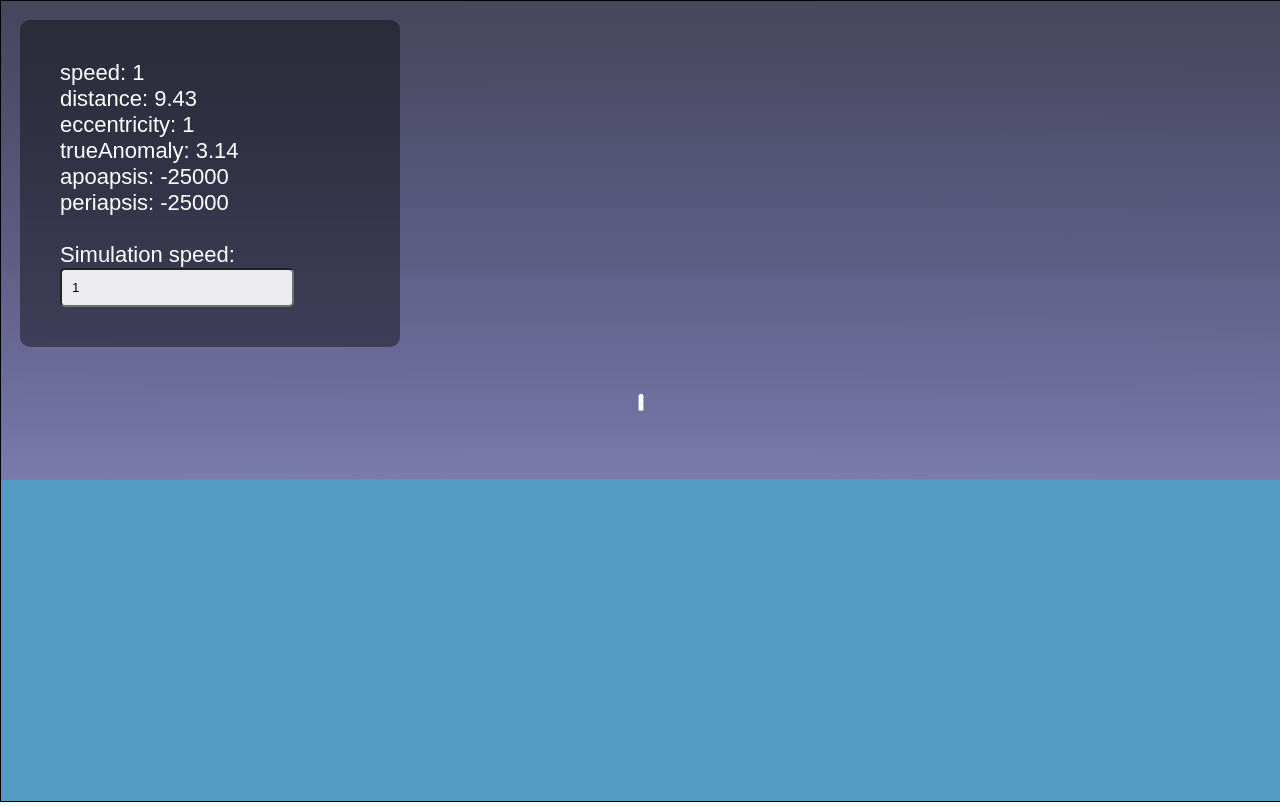
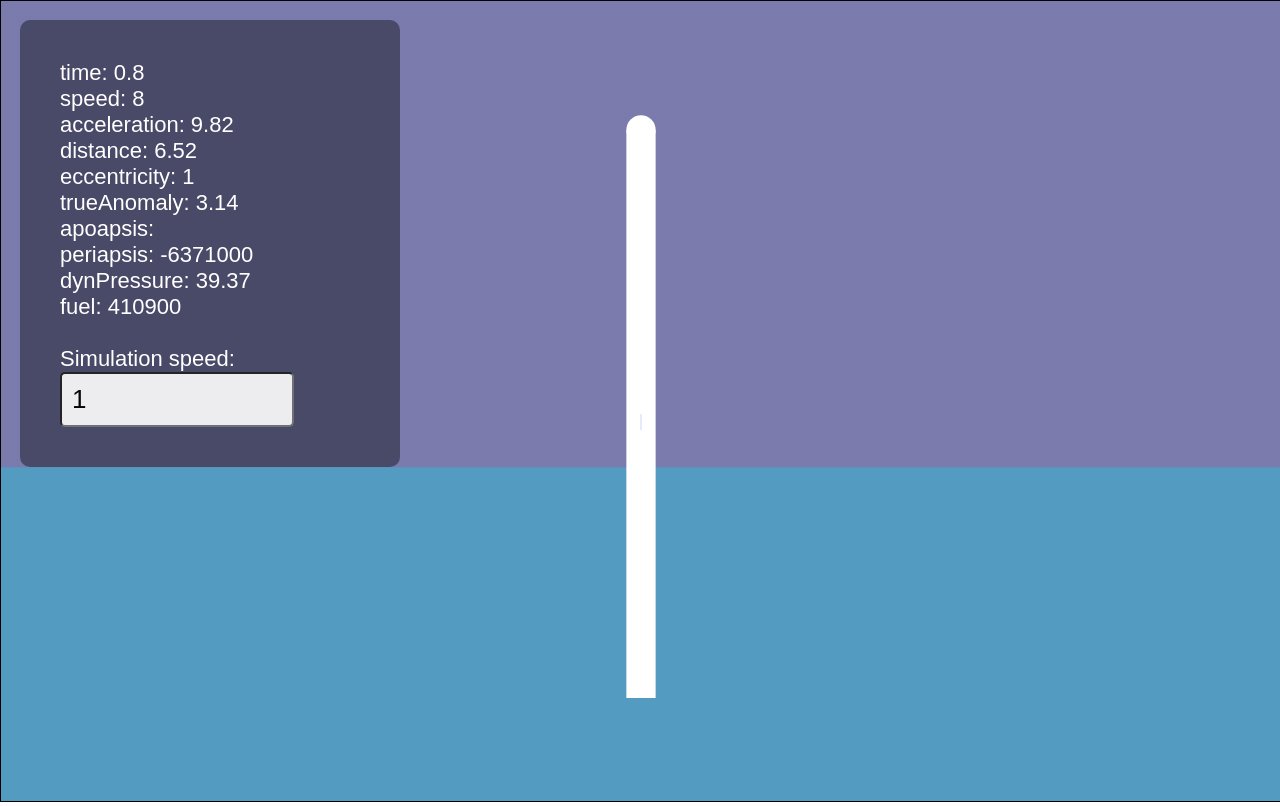
Before and after one commit to ElvinC/liftoff, a website built with webpack: page index.html in a window 1280 px wide. Built offline with nearby package versions, Linux system fonts and the light colour scheme; animation ran at ten frames a second.

Commit message:
Realistic sizes and added atmosphere

```diff
--- a/index.html
+++ b/index.html
@@ -8,12 +8,16 @@
 </head>
 <body>
 	<div id="HUD">
+		time: <span id="clock">0</span><br>
 		speed: <span id="speed">0</span> <br>
+		acceleration: <span id="acceleration">0</span> <br>
 		distance: <span id="distance">0</span><br>
 		eccentricity: <span id="eccentricity">0</span><br>
 		trueAnomaly: <span id="trueAnomaly">0</span><br>
 		apoapsis: <span id="apoapsis">0</span><br>
-		periapsis: <span id="periapsis">0</span><br><br>
+		periapsis: <span id="periapsis">0</span><br>
+		dynPressure: <span id="dynPressure">0</span><br>
+		fuel: <span id="fuel">0</span><br><br>
 		Simulation speed:
 		<input type="number" name="simSpeed" id="simSpeed" value="1" min="1" max="300" step="1">
 	</div>
--- a/src/js/Shapes/ellipticalOrbit.js
+++ b/src/js/Shapes/ellipticalOrbit.js
@@ -1,18 +1,20 @@
 import { Vector as Vec } from '../vector';
+import { GRAVITATIONAL_CONSTANT } from '../physics/constants';
 // import { Scene } from '../scene';
 
 /**
  * Draw an elliptical orbit
  * @param {*} bodyA Object with pos, mass and velocity, in motion
  * @param {*} bodyB Object with pos and mass, not in motion
- * @param {Number} gConstant Gravitational constant
  * @param {Scene} scene Scene to draw the orbit
+ * @param {Boolean} drawOrbit Draw orbit on scene
+ * @param {Number} opacity Opacity of drawn orbit
  */
-export function ellipticalOrbit(bodyA, bodyB, gConstant, scene, drawOrbit, opacity = 0.25) {
+export function ellipticalOrbit(bodyA, bodyB, scene, drawOrbit, opacity = 0.25) {
     // body A is in motion, body B is stationary
 
     // calculate useful values
-    const GMb = bodyB.mass * gConstant;
+    const GMb = bodyB.stdGravParam || bodyB.mass * GRAVITATIONAL_CONSTANT;
     // vector from B to A
     const rVec = bodyA.pos.sub(bodyB.pos);
     const rLen = rVec.length();
@@ -78,8 +80,9 @@ export function ellipticalOrbit(bodyA, bodyB, gConstant, scene, drawOrbit, opaci
         });
 
         // draw periapsis
+
         if (eccentricity < 0.9999) {
-            const dotSize = Math.min(10 / scene.camera.zoom, 200);
+            const dotSize = Math.min(6 / scene.camera.zoom, 50000);
             scene.circle(periapsisPos, dotSize, '#ff777799');
             scene.circle(apoapsisPos, dotSize, '#7777ff99');
         }
--- /dev/null
+++ b/src/js/physics/atmosphere.js
@@ -0,0 +1,167 @@
+import { STANDARD_GRAVITY } from './constants';
+
+
+const RSpecificAir = 287.058;
+const heatCapacityRatio = 1.4;
+
+// https://en.wikipedia.org/wiki/International_Standard_Atmosphere
+const layers = [
+    {
+        layer: 0,
+        name: 'Troposphere',
+        baseGeopotential: -610,
+        baseGeometric: -611,
+        lapse: +6.5,
+        baseTemperature: +19.0,
+        basePressure: 108900,
+        baseDensity: 1.2985,
+    },
+    {
+        layer: 1,
+        name: 'Tropopause',
+        baseGeopotential: 11000,
+        baseGeometric: 11019,
+        lapse: 0.0,
+        baseTemperature: -56.5,
+        basePressure: 22632,
+        baseDensity: 0.3639,
+    },
+    {
+        layer: 2,
+        name: 'Stratosphere',
+        baseGeopotential: 20000,
+        baseGeometric: 20063,
+        lapse: -1.0,
+        baseTemperature: -56.5,
+        basePressure: 5474.9,
+        baseDensity: 0.088,
+    },
+    {
+        layer: 3,
+        name: 'Stratosphere',
+        baseGeopotential: 32000,
+        baseGeometric: 32162,
+        lapse: -2.8,
+        baseTemperature: -44.5,
+        basePressure: 868.02,
+        baseDensity: 0.0132,
+    },
+    {
+        layer: 4,
+        name: 'Stratopause',
+        baseGeopotential: 47000,
+        baseGeometric: 47350,
+        lapse: 0.0,
+        baseTemperature: -2.5,
+        basePressure: 110.91,
+        baseDensity: 0.002,
+    },
+    {
+        layer: 5,
+        name: 'Mesosphere',
+        baseGeopotential: 51000,
+        baseGeometric: 51413,
+        lapse: +2.8,
+        baseTemperature: -2.5,
+        basePressure: 66.939,
+        baseDensity: 0.00086,
+    },
+    {
+        layer: 6,
+        name: 'Mesosphere',
+        baseGeopotential: 71000,
+        baseGeometric: 71802,
+        lapse: +2.0,
+        baseTemperature: -58.5,
+        basePressure: 3.9564,
+        baseDensity: 0.000064,
+    },
+    {
+        layer: 7,
+        name: 'Mesopause',
+        baseGeopotential: 84852,
+        baseGeometric: 86000,
+        lapse: 0,
+        baseTemperature: -86.28,
+        basePressure: 0.3734,
+        baseDensity: 0.00000696,
+    },
+];
+
+function celsiusToKelvin(temperature) {
+    return temperature + 273.15;
+}
+
+function getTemperature(layer, height) {
+    const bT = celsiusToKelvin(layer.baseTemperature);
+    const a = layer.lapse / 1000;
+    const deltaHeight = height - layer.baseGeometric;
+
+    const temperature = bT - deltaHeight * a;
+    return temperature;
+}
+
+function getPressureNoLapse(layer, height) {
+    // https://en.wikipedia.org/wiki/Barometric_formula
+    const l = layer;
+    const bT = celsiusToKelvin(l.baseTemperature);
+    const eqExponent = (-STANDARD_GRAVITY * (height - l.baseGeometric)) / (bT * RSpecificAir);
+    const pressure = l.basePressure * Math.exp(eqExponent);
+    return pressure;
+}
+
+function getPressure(layer, temperature) {
+    const l = layer;
+    const lapse = l.lapse / 1000;
+    const bT = celsiusToKelvin(l.baseTemperature);
+
+    // P = Pl * (T/Tl)^(-g0/a*R)
+    const eqExponent = STANDARD_GRAVITY / (lapse * RSpecificAir);
+
+    const pressure = l.basePressure * ((temperature / bT) ** eqExponent);
+
+    return pressure;
+}
+
+function getLayer(height) {
+    // find atmospheric layer
+    for (let i = 1; i < layers.length; i++) {
+        if (height < layers[i].baseGeometric) {
+            return layers[i - 1];
+        }
+    }
+    return null;
+}
+
+function speedOfSound(temperature) {
+    return Math.sqrt(heatCapacityRatio * RSpecificAir * temperature);
+}
+
+export function ISA(altitude) {
+    if (altitude > 86000 || altitude < -611) {
+        return {
+            temperature: 0,
+            pressure: 0,
+            density: 0,
+            soundSpeed: 0,
+        };
+    }
+
+    const layer = getLayer(altitude);
+
+    const temperature = getTemperature(layer, altitude);
+    let pressure = 0;
+    if (layer.lapse === 0) {
+        pressure = getPressureNoLapse(layer, altitude);
+    } else {
+        pressure = getPressure(layer, temperature);
+    }
+    const density = pressure / (RSpecificAir * temperature);
+    const soundSpeed = speedOfSound(temperature);
+    return {
+        temperature,
+        pressure,
+        density,
+        soundSpeed,
+    };
+}
--- /dev/null
+++ b/src/js/physics/constants.js
@@ -0,0 +1,2 @@
+export const GRAVITATIONAL_CONSTANT = 6.67408e-11;
+export const STANDARD_GRAVITY = 9.80665;
--- /dev/null
+++ b/src/js/rocketParts/engine.js
@@ -0,0 +1,99 @@
+import { STANDARD_GRAVITY } from '../physics/constants';
+// import { FuelTank } from './fuelTank';
+
+export class Engine {
+    constructor(mass, Isp, maxThrust, minThrust, numEngines, fuelTank, infiniteFuel = false, gimbalAngle = 0) {
+        this.mass = mass * numEngines;
+        this.Isp = Isp;
+        this.maxThrust = maxThrust * numEngines;
+        this.minThrust = minThrust * numEngines;
+        this.gimbalAngle = gimbalAngle;
+        this.infiniteFuel = infiniteFuel;
+
+        this.thrust = 0;
+        this.thrustChange = 0;
+        this.throttleRate = this.maxThrust * 2; // amount per second
+
+        // fuel tank
+        this.fuelTank = fuelTank;
+
+        // calculate exhaust velocity
+        this.Ve = Isp * STANDARD_GRAVITY;
+    }
+
+    /**
+     * Set the current throttle
+     * @param {Number} amount amount of throttle in Newtons
+     */
+    setThrottle(amount) {
+        // if zero, keep at zero
+        if (this.thrust !== 0) {
+            this.thrust = Math.min(this.maxThrust, Math.max(this.minThrust, amount));
+        }
+
+        // if engine is off, start at minThrust. If at min and throttling down, go to 0.
+        if (this.thrust === 0 && this.thrustChange > 0) {
+            this.thrust = this.minThrust;
+        } else if (this.thrust === this.minThrust && this.thrustChange < 0) {
+            this.thrust = 0;
+        }
+    }
+
+    /**
+     * Begin throttle up
+     */
+    beginThrottleUp() {
+        this.thrustChange = this.throttleRate;
+    }
+
+    /**
+     * Begin throttle down
+     */
+    beginThrottleDown() {
+        this.thrustChange = -this.throttleRate;
+    }
+
+    /**
+     * Stop throttling
+     */
+    throttleStop() {
+        this.thrustChange = 0;
+    }
+
+    /**
+     * Returns the current mass flow rate
+     */
+    getMdot() {
+        return this.thrust / this.Ve;
+    }
+
+    /**
+     * Update parameters
+     * @param {Number} dt Timestep in seconds
+     */
+    simulateFrame(dt) {
+        this.setThrottle(this.thrust + this.thrustChange * dt);
+
+        // consume fuel
+        if (!this.infiniteFuel) {
+            this.fuelTank.fuel -= this.getMdot() * dt;
+        }
+    }
+
+    /**
+     * Returns the current thrust.
+     * @param {Number} dt The timestep in seconds
+     */
+    getThrustAndUpdateFuel(dt) {
+        if (this.fuelTank.fuel <= 0) {
+            this.thrust = 0;
+            return 0;
+        }
+
+        const deltaV = this.Ve * Math.log((this.fuelTank.fuel + this.fuelTank.dryMass) / this.fuelTank.dryMass);
+
+        // update thrust and consume fuel
+        this.simulateFrame(dt);
+        return this.thrust;
+    }
+}
--- /dev/null
+++ b/src/js/rocketParts/fuelTank.js
@@ -0,0 +1,7 @@
+export class FuelTank {
+    constructor(wetMass, dryMass) {
+        this.wetMass = wetMass;
+        this.dryMass = dryMass;
+        this.fuel = wetMass - dryMass;
+    }
+}
--- a/src/js/sprites/rocket.js
+++ b/src/js/rocketParts/rocket.js
@@ -1,5 +1,6 @@
 import { Vec2, Vector as Vec } from '../vector';
 import { ellipticalOrbit } from '../Shapes/ellipticalOrbit';
+import { ISA } from '../physics/atmosphere';
 
 // import { Scene } from '../scene';
 
@@ -12,14 +13,13 @@ export class Rocket {
      * @param {Number} angle angle in radians
      * @param {Array} planetList a list of planets
      */
-    constructor(pos, vel, mass, angle, planetList) {
+    constructor(pos, vel, mass, angle, planetList, engine) {
         // dynamics
         this.pos = Vec.toVector(pos);
         this.vel = Vec.toVector(vel);
         this.acc = new Vec2(0, 0);
-        this.thrust = 0; // thrust in radial direction
-        this.thrustChange = 0;
 
+        // parameters
         this.mass = mass;
         this.angle = angle;
         this.angularVel = 0;
@@ -31,38 +31,36 @@ export class Rocket {
             apoapsis: 0,
         };
 
-        this.rocketHeight = 1.8;
-        this.rocketWidth = 0.6;
+        this.engine = engine;
+
+        this.rocketHeight = 71;
+        this.rocketWidth = 3.66;
 
         // main planet
         this.planetList = planetList;
 
         // settings
-        this.minThrust = 0;
-        this.maxThrust = 5000;
-        this.dragCoefficient = 0; // 0.00003;
-
-        this.gConstant = 1;
+        this.dragCoefficient = 0.03; // not based on anything
 
         const _self = this;
         $(window).keydown((e) => {
             switch (e.which) {
             // left/right
             case 37:
-                _self.angularAcc = -1;
+                _self.angularAcc = -0.2;
                 break;
 
             case 39:
-                _self.angularAcc = 1;
+                _self.angularAcc = 0.2;
                 break;
 
                 // up/down
             case 38:
-                _self.thrustChange = this.maxThrust / 50;
+                _self.engine.beginThrottleUp();
                 break;
 
             case 40:
-                _self.thrustChange = -this.maxThrust / 50;
+                _self.engine.beginThrottleDown();
                 break;
 
             default:
@@ -82,10 +80,10 @@ export class Rocket {
                 break;
                 // up/down
             case 38:
-                _self.thrustChange = 0;
+                _self.engine.throttleStop();
                 break;
             case 40:
-                _self.thrustChange = 0;
+                _self.engine.throttleStop();
                 break;
             default:
                 break;
@@ -101,18 +99,18 @@ export class Rocket {
         const planet = this.planetList[0];
 
         // DRAW PREDICTED PATH
-        const drawOrbit = scene.camera.zoom < 15;
-        this.orbitalParams = ellipticalOrbit(this, planet, this.gConstant, scene, drawOrbit);
+        const drawOrbit = scene.camera.zoom < 0.5;
+        this.orbitalParams = ellipticalOrbit(this, planet, scene, drawOrbit);
 
         // Draw fire first
-        let randAngle = (Math.random() - 0.5) * 0.02;
-        let fireLength = this.thrust / this.maxThrust * 1 - 0.05 * Math.random();
+        let randAngle = (Math.random() - 0.5) * 0.01;
+        let fireLength = this.engine.thrust / this.engine.maxThrust * 20 - 0.5 * Math.random();
         let fireOffset = new Vec2(-(this.rocketHeight / 2) - fireLength / 2, 0);
-        scene.rect(this.pos, fireLength, 0.2, this.angle + randAngle, '#fd753daa', fireOffset);
-        randAngle = (Math.random() - 0.5) * 0.05;
-        fireLength = this.thrust / this.maxThrust * 0.6 - 0.08 * Math.random();
+        scene.rect(this.pos, fireLength, 2, this.angle + randAngle, '#fd753daa', fireOffset);
+        randAngle = (Math.random() - 0.5) * 0.005;
+        fireLength = this.engine.thrust / this.engine.maxThrust * 10 - 0.1 * Math.random();
         fireOffset = new Vec2(-(this.rocketHeight / 2) - fireLength / 2, 0);
-        scene.rect(this.pos, fireLength, 0.1, this.angle + randAngle, '#ffd97677', fireOffset);
+        scene.rect(this.pos, fireLength, 1, this.angle + randAngle, '#ffd97677', fireOffset);
 
         // draw rocket body
         scene.rect(this.pos, this.rocketHeight, this.rocketWidth, this.angle, '#ffffff', null, false);
@@ -138,10 +136,13 @@ export class Rocket {
         const rLenSqrd = rVec.lengthSquared();
         const rVecUnit = rVec.unit();
 
+        // update current mass
+        this.mass = this.engine.mass + this.engine.fuelTank.fuel + this.engine.fuelTank.dryMass;
+
         if (rLenSqrd < planet.radius ** 2) { // collision with planet
             const velLength = this.vel.length();
-            if (velLength > 1) { // show crash
-                $('#crash').html(`CRASHED AT ${Math.round(velLength)} px/s`);
+            if (velLength > 4) { // show crash
+                $('#crash').html(`CRASHED AT ${Math.round(velLength)} m/s`);
                 window.setTimeout(() => {
                     $('#crash').html('');
                 }, 5000);
@@ -163,24 +164,32 @@ export class Rocket {
         this.angularVel *= 1 - (0.5 * dt); // dampening
 
         // Update thrust
-        this.thrust += this.thrustChange;
-        this.thrust = Math.min(this.maxThrust, Math.max(this.minThrust, this.thrust)); // limit
+        const thrust = this.engine.getThrustAndUpdateFuel(dt);
+
+        $('#fuel').html(Math.round(this.engine.fuelTank.fuel * 100) / 100);
 
         // FORCES
         const sumForces = new Vec2(0, 0);
 
         // Thrust force
-        const thrustForce = Vec.unit(this.angle, this.thrust); // In the radial direction
+        const thrustForce = Vec.unit(this.angle, thrust); // In the radial direction
         sumForces.addInPlace(thrustForce); // add thrust force
 
         // drag
         const velUnit = this.vel.unit();
-        const drag = velUnit.multiply(-this.vel.lengthSquared() * this.dragCoefficient); // Cd*v^2 in opposite direction
-        sumForces.addInPlace(drag);
+
+        const altitude = Math.sqrt(rLenSqrd) - planet.radius;
+        const ISAData = ISA(altitude);
+        // 1/2 rho v^2 Cd in opposite direction
+        const dynPressure = 0.5 * ISAData.density * this.vel.lengthSquared();
+        $('#dynPressure').html(Math.round(dynPressure * 100) / 100);
+        const drag = -dynPressure * this.dragCoefficient;
+        const dragVec = velUnit.multiply(drag);
+        sumForces.addInPlace(dragVec);
 
         // gravity
-        // sumForces.y += 0.05;
-        const gravity = rVecUnit.multiply(-this.gConstant * this.mass * planet.mass / rLenSqrd);
+        const GMPlanet = planet.stdGravParam || this.gConstant * planet.mass;
+        const gravity = rVecUnit.multiply(-this.mass * GMPlanet / rLenSqrd);
         sumForces.addInPlace(gravity);
 
 
@@ -189,6 +198,8 @@ export class Rocket {
         // new acceleration * timestep
         const newAccDt = sumForces.multiply(dt / this.mass);
 
+        $('#acceleration').html(Math.round(newAccDt.length() / dt * 100) / 100);
+
         this.pos.addInPlace(Vec.add(this.vel.multiply(dt), newAccDt.multiply(dt)));
         this.vel.addInPlace(newAccDt); // update velocity
     }
--- /dev/null
+++ b/src/js/rocketParts/rocketPresets.js
@@ -0,0 +1,37 @@
+import { Engine } from './engine';
+import { FuelTank } from './fuelTank';
+
+export const enginePresets = {
+    merlin1D: {
+        Isp: 282,
+        maxThrust: 845000,
+        minThrust: 50000,
+        mass: 0,
+    },
+    Rutherford: {
+        Isp: 303,
+        maxThrust: 192000,
+        minThrust: 1,
+        mass: 0,
+    },
+};
+
+export const fuelTankPresets = {
+    f9stage1: {
+        dryMass: 22200,
+        wetMass: 433100,
+    },
+    Electron: {
+        dryMass: 1250,
+        wetMass: 12500,
+    },
+};
+
+export function engineFromPreset(engineName, fuelTankName, numEngines, infiniteFuel = false) {
+    const engConf = enginePresets[engineName];
+    const fuelConf = fuelTankPresets[fuelTankName];
+
+    const fuelTank = new FuelTank(fuelConf.wetMass, fuelConf.dryMass);
+    const engine = new Engine(engConf.mass, engConf.Isp, engConf.maxThrust, engConf.minThrust, numEngines, fuelTank, infiniteFuel);
+    return engine;
+}
--- a/src/js/scene.js
+++ b/src/js/scene.js
@@ -172,13 +172,13 @@ export class Scene {
 
         this.ctx.beginPath();
         this.ctx.translate(newPos.x, newPos.y);
-        this.ctx.rotate(rotation);
+        // this.ctx.rotate(rotation);
 
         if (offset) { // with offset
             const newOffset = offset.multiply(this.camera.zoom);
-            this.ctx.ellipse(newOffset.x, newOffset.x, newRadX, newRadY, 0, startAngle, endAngle);
+            this.ctx.ellipse(newOffset.x, newOffset.x, newRadX, newRadY, rotation, startAngle, endAngle);
         } else {
-            this.ctx.ellipse(0, 0, newRadX, newRadY, 0, startAngle, endAngle);
+            this.ctx.ellipse(0, 0, newRadX, newRadY, rotation, startAngle, endAngle);
         }
 
         this.fillAndClose(fill, color, stroke, strokeColor);
--- a/src/js/script.js
+++ b/src/js/script.js
@@ -2,7 +2,8 @@ import { Vec2, Vector as Vec } from './vector';
 import { Scene } from './scene';
 import { Circle } from './shapes';
 import { Planet } from './sprites/planet';
-import { Rocket } from './sprites/rocket';
+import { Rocket } from './rocketParts/rocket';
+import { engineFromPreset } from './rocketParts/rocketPresets';
 
 window.stepSize = 1 / 60;
 
@@ -37,9 +38,10 @@ const trailList = [];
 const planetList = [];
 
 let scene = null;
-let glider = null;
+let mainRocket = null;
 
 let counter = 0;
+let clock = 0;
 // const floor = null;
 
 
@@ -48,7 +50,7 @@ function draw() {
     scene.clear();
 
     if (counter % 5 === 0) {
-        trailList.push(new Circle(glider.pos.x, glider.pos.y, 0.1, '#ffffff77', 0, 0));
+        trailList.push(new Circle(mainRocket.pos.x, mainRocket.pos.y, 0.5, '#ffffff77', 0, 0));
         trailList[1].color = '#ffffff11';
         trailList[2].color = '#ffffff22';
         trailList[3].color = '#ffffff33';
@@ -67,20 +69,24 @@ function draw() {
         spriteList[i].simulateFrame(window.stepSize);
     }
 
+    // increment time counter
+    clock += window.stepSize;
+
     // move camera towards player
-    const cameraSmooth = Math.min(0.04 + glider.vel.length() / 600, 1);
-    const Delta = Vec.sub(glider.pos, scene.camera.pos);
+    const cameraSmooth = Math.min(0.04 + mainRocket.vel.length() / 600, 1);
+    const Delta = Vec.sub(mainRocket.pos, scene.camera.pos);
     scene.camera.pos.addInPlace(Delta.multiply(cameraSmooth));
 
     // move 'ground' to player's x-coordinates
-    // floor.pos.x = glider.pos.x;
+    // floor.pos.x = mainRocket.pos.x;
     const pRad = planetList[0].radius;
-    $('#speed').html(Math.round(glider.vel.length()));
-    $('#distance').html(Math.round((glider.pos.sub(planetList[0].pos).length() - planetList[0].radius) * 100) / 100);
-    $('#eccentricity').html(Math.round(glider.orbitalParams.eccentricity * 100) / 100);
-    $('#apoapsis').html(Math.round((glider.orbitalParams.apoapsis - pRad) * 100) / 100);
-    $('#periapsis').html(Math.round((glider.orbitalParams.periapsis - pRad) * 100) / 100);
-    $('#trueAnomaly').html(Math.round(glider.orbitalParams.trueAnomaly * 100) / 100);
+    $('#clock').html(Math.round(clock * 10) / 10);
+    $('#speed').html(Math.round(mainRocket.vel.length()));
+    $('#distance').html(Math.round((mainRocket.pos.sub(planetList[0].pos).length() - planetList[0].radius) * 100) / 100);
+    $('#eccentricity').html(Math.round(mainRocket.orbitalParams.eccentricity * 100) / 100);
+    $('#apoapsis').html(Math.round((mainRocket.orbitalParams.apoapsis - pRad) * 100) / 100);
+    $('#periapsis').html(Math.round((mainRocket.orbitalParams.periapsis - pRad) * 100) / 100);
+    $('#trueAnomaly').html(Math.round(mainRocket.orbitalParams.trueAnomaly * 100) / 100);
     window.requestAnimFrame(draw);
 }
 
@@ -95,31 +101,34 @@ function init() {
     });
 
 
-    const radP = 25000;
+    const radP = 6371000;
 
     for (let i = 0; i < 500; i++) {
-        const randX = 100000 * (Math.random() - 0.5);
-        const randY = 100000 * (Math.random() - 0.5) + 10000 + 10;
-        const newBall = new Circle(randX, randY, 100 + Math.random() * 1000, '#666688');
+        const randX = 100000000 * (Math.random() - 0.5);
+        const randY = 100000000 * (Math.random() - 0.5) + 6371000 + 10;
+        const newBall = new Circle(randX, randY, 100 + Math.random() * 1500000 + 100000, '#444');
         spriteList.push(newBall);
-    }
+    }/*
     for (let i = 0; i < 500; i++) {
         const randX = 100000 * (Math.random() - 0.5);
         const randY = 100000 * (Math.random() - 0.5) + 10000 + 10;
         const newBall = new Circle(randX, randY, Math.random() * 400, '#778899');
         spriteList.push(newBall);
     }
-
-    const mainPlanet = new Planet(0, radP + 10, radP, '#539bc1', 100, 1000000000);
+*/
+    // const mainPlanet = new Planet(0, radP + 10, radP, '#539bc1', 100, 1000000000);
+    const mainPlanet = new Planet(0, radP + 10, radP, '#539bc1', 100000, null, 3.986e+14);
     spriteList.push(mainPlanet);
     planetList.push(mainPlanet);
 
-
-    glider = new Rocket(new Vec2(0, 0), new Vec2(0, 0), 1000, -Math.PI / 2, planetList);
-    spriteList.push(glider);
+    // create a rocket
+    const newEngine = engineFromPreset('merlin1D', 'f9stage1', 9, false);
+    //  // mass of F9FT: 549054
+    mainRocket = new Rocket(new Vec2(0, 0), new Vec2(0, 0), 400000, -Math.PI / 2, planetList, newEngine);
+    spriteList.push(mainRocket);
 
     for (let i = 0; i < 20; i++) {
-        trailList.push(new Circle(glider.pos.x, glider.pos.y, 0.1, '#ffffff77', 0, 0));
+        trailList.push(new Circle(mainRocket.pos.x, mainRocket.pos.y, 0.5, '#ffffff77', 0, 0));
     }
 
     // floor = new Rectangle(0, 620, 10000, 20, 0, '#333333', 0, 0);
@@ -127,7 +136,6 @@ function init() {
 
 
     $(window).bind('mousewheel', (e) => {
-        // console.log(e.originalEvent.wheelDelta)
         const changeAmount = Math.max(0.01, 1 + e.originalEvent.wheelDelta / 1000);
         scene.camera.zoom *= changeAmount;
     });
--- a/src/js/sprites/planet.js
+++ b/src/js/sprites/planet.js
@@ -1,7 +1,7 @@
 import { Vec2 } from '../vector';
 
 export class Planet {
-    constructor(x, y, radius, color = '#000000', atmosHeight, mass = 1) {
+    constructor(x, y, radius, color = '#000000', atmosHeight, mass = 1, stdGravParam) {
         this.color = color;
         this.radius = radius;
         this.atmStart = radius;
@@ -10,18 +10,39 @@ export class Planet {
         this.vel = new Vec2(0, 0);
         this.mass = mass;
         this.inv_mass = 1 / mass;
+
+        // G * m
+        this.stdGravParam = stdGravParam;
     }
 
-    simulateFrame() {
-        //
+    simulateFrame(dt) {
+        this.pos.addInPlace(this.vel.multiply(dt));
     }
 
+    /**
+     * Draws sprite on given scene
+     * @param {Scene} scene the scene to draw the sprite
+     */
     drawMe(scene) {
+        // draw atmosphere first
         scene.circleGradient(this.pos, this.atmStart, this.atmEnd, {
             startColor: 'rgba(170, 170, 255, 0.6)',
             stopColor: 'rgba(100, 100, 200, 0)',
         });
-        scene.circle(this.pos, this.radius, this.color);
-        scene.circle(this.pos, this.radius / 200, '#00000099');
+
+        // if zoomed in, draw rectangle instead to prevent floating point bugs
+
+        if (scene.camera.zoom * this.radius > 5000000) {
+            const rectSize = this.radius / 320;
+
+            // vec from center of planet to camera
+            const rVecCam = scene.camera.pos.sub(this.pos);
+            const rVecRect = rVecCam.unit(this.radius - rectSize / 2);
+            const rectPos = this.pos.add(rVecRect);
+            scene.rect(rectPos, rectSize, rectSize, rVecRect.angle(), this.color);
+        } else {
+            scene.circle(this.pos, this.radius, this.color);
+            scene.circle(this.pos, this.radius / 200, '#00000099');
+        }
     }
 }
--- a/src/js/vector.js
+++ b/src/js/vector.js
@@ -75,10 +75,6 @@ export class Vec2 {
         return Math.atan2(this.y, this.x);
     }
 
-    print() {
-        console.log(`${this.x}, ${this.y}`);
-    }
-
     containsNaN() {
         return Number.isNaN(this.x) || Number.isNaN(this.y);
     }
--- a/style.css
+++ b/style.css
@@ -38,4 +38,5 @@ body {
     width: 70%;
     border-radius: 5px;
     opacity: 0.9;
+    font-size: 26px;
 }
```
Also changed, not shown: dist/bundle.js.
